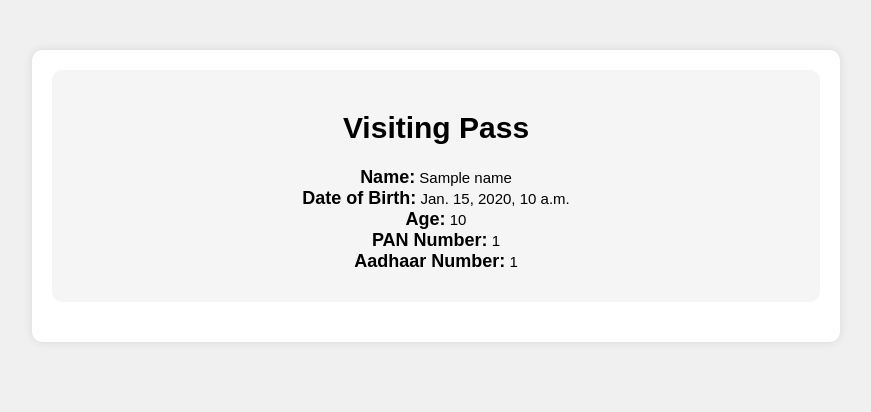
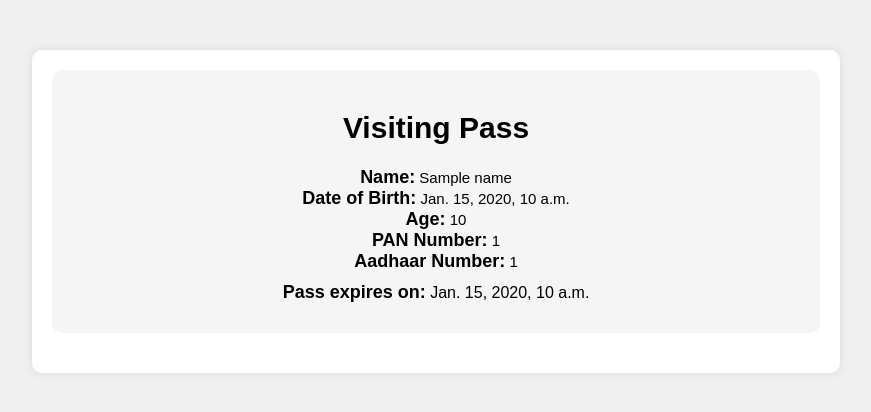
Before and after one commit to sainivas-yellapragada/Visisocr, a Django app: template VisiOCR/templates/ocr_app/pdf_template.html in a window 1280 px wide. Shown: the top 412 px of the page, without its empty margins (204-1075 px from the left). Run offline with Django 5.2, Linux system fonts and the light colour scheme; the template is opened without the code that fills it: most values are stand-ins (such as "Sample title", 1, 10 or a date in 2020).

Commit message:
modified qr functionality to display all fields

```diff
--- a/VisiOCR/ocrapp/views.py
+++ b/VisiOCR/ocrapp/views.py
@@ -260,6 +260,7 @@ def download_pdf(request):
         'age': request.POST.get('age'),
         'pan_number': request.POST.get('pan_number'),
         'aadhaar_number': request.POST.get('aadhaar_number'),
+        'expiry_date' : request.POST.get('expiry_date')
     }
     response = HttpResponse(content_type='application/pdf')
     response['Content-Disposition'] = 'attachment; filename="visiting_pass.pdf"'
--- a/VisiOCR/templates/ocr_app/pdf_template.html
+++ b/VisiOCR/templates/ocr_app/pdf_template.html
@@ -88,6 +88,7 @@
             {% if aadhaar_number %}
             <strong>Aadhaar Number:</strong> {{ aadhaar_number }}</p>
             {% endif %}
+            <strong>Pass expires on:</strong> {{ expiry_date }}</p>
         </div>
     </div>
 </body>
```
Also changed, not shown: VisiOCR/images of project/extracted info aadhar sample 1.png (added), VisiOCR/images of project/extracted info pan sample.png (added), VisiOCR/images of project/extracted info.png (deleted), VisiOCR/images of project/generated pdf.png (deleted), VisiOCR/images of project/homepage.png, VisiOCR/images of project/pdf .png (added).
